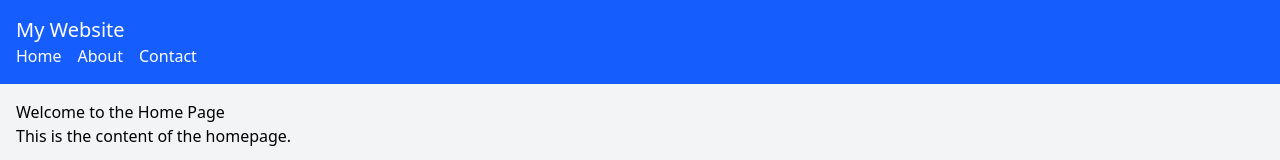
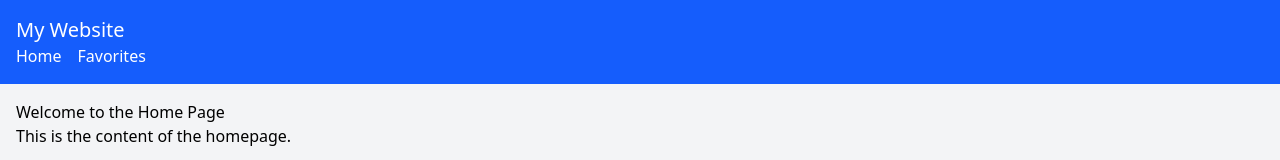
Before and after one commit to DaniilsFirgers/dzivoklitis, a React (Vite) app in the folder web-app/: page / in a window 1280 px wide. Shown: the top 160 px of the page. Built offline with nearby package versions, Linux system fonts and the light colour scheme.

Commit message:
adjusted layout

```diff
--- a/web-app/src/components/Layout.tsx
+++ b/web-app/src/components/Layout.tsx
@@ -18,10 +18,7 @@ const Layout: React.FC<LayoutProps> = ({ children }) => {
               <a href="/">Home</a>
             </li>
             <li>
-              <a href="/about">About</a>
-            </li>
-            <li>
-              <a href="/contact">Contact</a>
+              <a href="/favourites">Favorites</a>
             </li>
           </ul>
         </nav>
```
